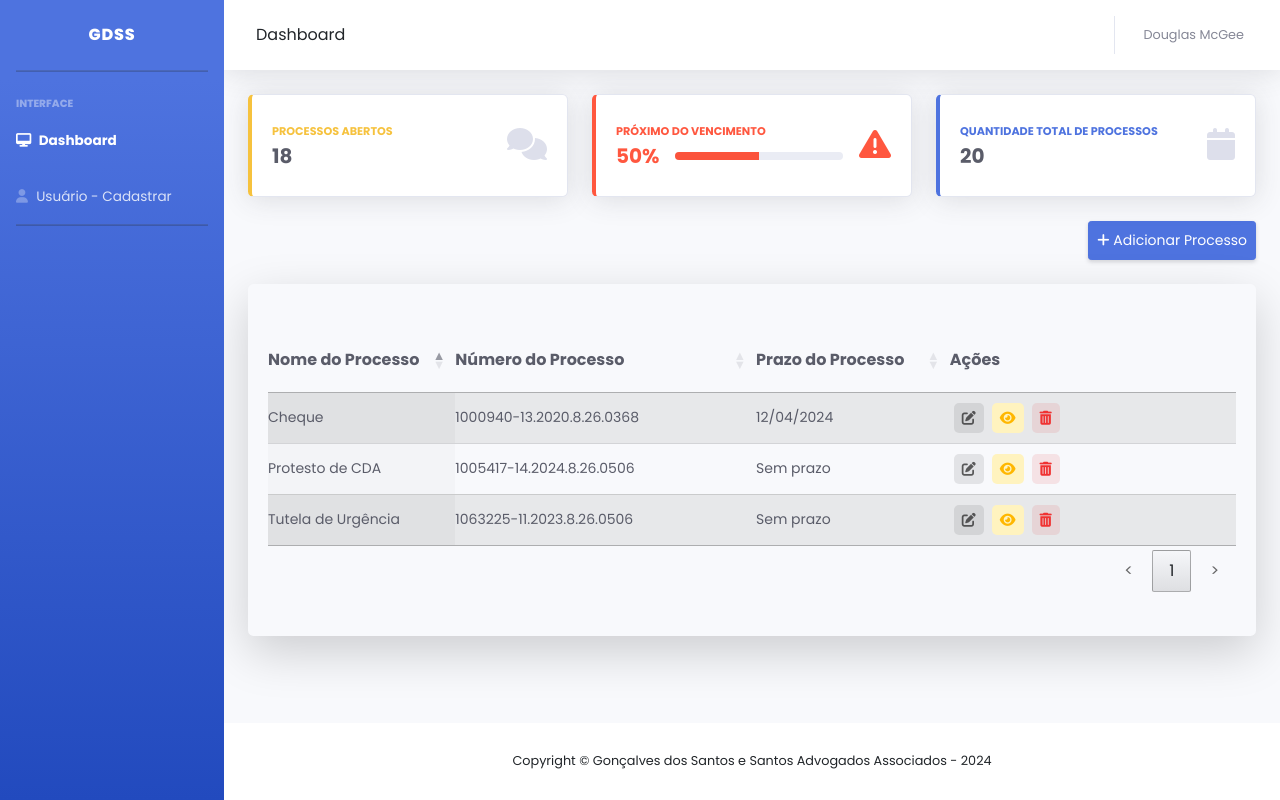
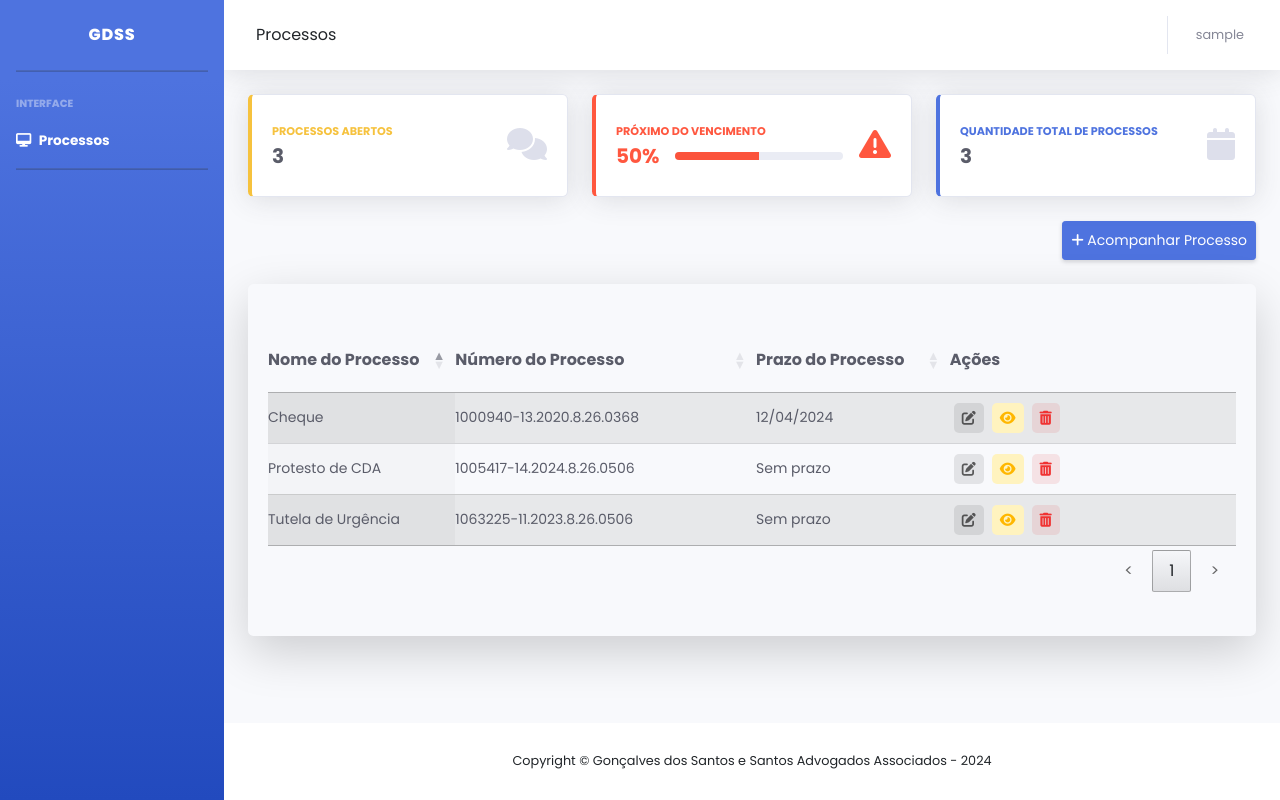
Before and after one commit to Weoah/solid-octo-tribble, a Flask app: page / in a window 1280 px wide. Run offline with Flask 3, Linux system fonts and the light colour scheme; the visitor is signed in with stand-in values (Sample User, id 1); some libraries are stand-ins or nearby versions.

Commit message:
Fix: Adjust in inputs

```diff
--- a/static/js/pages/home/index.js
+++ b/static/js/pages/home/index.js
@@ -2,6 +2,7 @@ import modifyButton from "../globalModules/modifyButton.js";
 import modalProcess from "./modules/modalProcess.js";
 import ajaxSend from "../globalModules/ajaxSend.js";
 import renderTable from "./modules/renderTable.js";
+import renderBox from "./modules/renderBox.js";
 
 var tableProcesso;
 
@@ -30,7 +31,7 @@ $(document).on("click", "#addNewProcess, .edit_table", async function () {
   modalProcess.preSetModal();
 
   if (id === "addNewProcess") {
-    $(".changeTitleModal").text("Adicionar Processo");
+    $(".changeTitleModal").text("Acompanhar Processo");
     $("#saveProcess").attr("data-type", "add");
   } else {
     $(".spinnerModal").fadeIn(1);
@@ -71,6 +72,7 @@ $("#saveProcess").on("click", async function () {
       : modalProcess.errorModal(response);
 
     tableProcesso.ajax.reload();
+    renderBox.renderAllBox();
   }, 1000);
 });
 
@@ -111,6 +113,7 @@ $(".delete_confirm").on("click", async function () {
       setTimeout(() => {
         $("#modalDelete").modal("hide");
         tableProcesso.ajax.reload();
+        renderBox.renderAllBox();
       }, 600);
     } else {
       $("#error_delete").fadeIn();
@@ -142,4 +145,5 @@ $(".quitUser").on("click", function () {
 $(function () {
   tableProcesso = renderTable();
   $("body").tooltip({ selector: "[data-toggle=tooltip]" });
+  renderBox.renderAllBox();
 });
--- /dev/null
+++ b/static/js/pages/home/modules/renderBox.js
@@ -0,0 +1,16 @@
+import requestAjax from "../../globalModules/ajaxSend.js";
+
+const renderBox = {
+  renderAllBox: function () {
+    this.countProcessos();
+  },
+
+  countProcessos: async function () {
+    const response = await requestAjax.post("/processos/");
+    const count = response.recordsFiltered;
+    $("#openProcessos").text(count);
+    $("#countProcessos").text(count);
+  },
+};
+
+export default renderBox;
--- a/static/js/pages/home/modules/renderTable.js
+++ b/static/js/pages/home/modules/renderTable.js
@@ -37,7 +37,7 @@ const columnsTable = [
       return `
                 <span style="display: flex">
                     <i class="far fa-edit mx-1 p-2 edit_table cursorClick" id="${data}" data-toggle="tooltip" data-placement="top" title="Editar"></i>
-                    <i class="fa-solid fa-eye p-2 mx-1 viewProcess cursorClick" id="${url}" data-toggle="tooltip" data-placement="top" title="Visualizar Processo"></i>
+                    <i class="fa-solid fa-eye p-2 mx-1 viewProcess cursorClick" id="${url}" data-toggle="tooltip" data-placement="top" title="Processo Público"></i>
                     <i class="fas fa-trash-alt p-2 mx-1 remove_table cursorClick" id="${data}" data-toggle="tooltip" data-placement="top" title="Deletar"></i>
                 </span>
                 `;
--- a/templates/index.html
+++ b/templates/index.html
@@ -95,17 +95,17 @@
         <li class="nav-item active">
           <a class="nav-link" href="#">
             <i class="fa-solid fa-desktop"></i>
-            <span>Dashboard</span>
+            <span>Processos</span>
           </a>
         </li>
         <!-- Divider -->
 
-        <li class="nav-item">
+        <!-- <li class="nav-item">
           <a class="nav-link" href="#">
             <i class="fa-regular fa-user"></i>
             <span>Usuário - Cadastrar</span>
           </a>
-        </li>
+        </li> -->
         <hr class="sidebar-divider" />
       </ul>
       <!-- End of Sidebar -->
@@ -128,7 +128,7 @@
             <form
               class="d-none d-sm-inline-block form-inline mr-auto ml-md-3 my-2 my-md-0 mw-100 navbar-search"
             >
-              <div class="input-group">Dashboard</div>
+              <div class="input-group">Processos</div>
             </form>
 
             <!-- Topbar Navbar -->
@@ -180,7 +180,7 @@
                   role="button"
                 >
                   <span class="mr-2 d-none d-lg-inline text-gray-600 small"
-                    >Douglas McGee</span
+                    >{{session["user"]}}</span
                   >
                 </a>
                 <!-- Dropdown - User Information -->
@@ -217,7 +217,7 @@
                         >
                           Processos Abertos
                         </div>
-                        <div class="h5 mb-0 font-weight-bold text-gray-800">
+                        <div id="openProcessos" class="h5 mb-0 font-weight-bold text-gray-800">
                           18
                         </div>
                       </div>
@@ -281,7 +281,7 @@
                         >
                           Quantidade Total de Processos
                         </div>
-                        <div class="h5 mb-0 font-weight-bold text-gray-800">
+                        <div id="countProcessos" class="h5 mb-0 font-weight-bold text-gray-800">
                           20
                         </div>
                       </div>
@@ -304,7 +304,7 @@
                   class="d-none d-sm-inline-block btn btn-sm btn-primary shadow-sm p-2"
                   style="cursor: pointer"
                 >
-                  <i class="fa-solid fa-plus"></i> Adicionar Processo
+                  <i class="fa-solid fa-plus"></i> Acompanhar Processo
                 </a>
               </div>
               <div class="w-100">
@@ -505,7 +505,7 @@
         <div class="modal-content">
           <div class="modal-header">
             <h5 class="modal-title" id="remove_modal_title">
-              Deletar Processo
+              Deixar de Acompanhar Processo
             </h5>
             <div>
               <i
@@ -527,7 +527,7 @@
 
             <div>
               <p class="my-3" style="font-weight: bold">
-                Deletar este Processo?
+                Deixar de Acompanhar este Processo?
               </p>
             </div>
             <div>
--- a/templates/login.html
+++ b/templates/login.html
@@ -49,7 +49,7 @@
 
     <div class="d-flex align-items-center justify-content-center flex-column w-100 h-100">
       <div class="wrapper d-flex flex-column justify-content-center">
-        <div class="text-center mt-4 name">Cadastro</div>
+        <div class="text-center mt-4 name">GDSS</div>
         <form id="sendLogin" class="p-3 mt-3">
           <div class="form-field d-flex align-items-center">
             <span class="far fa-user"></span>
```
